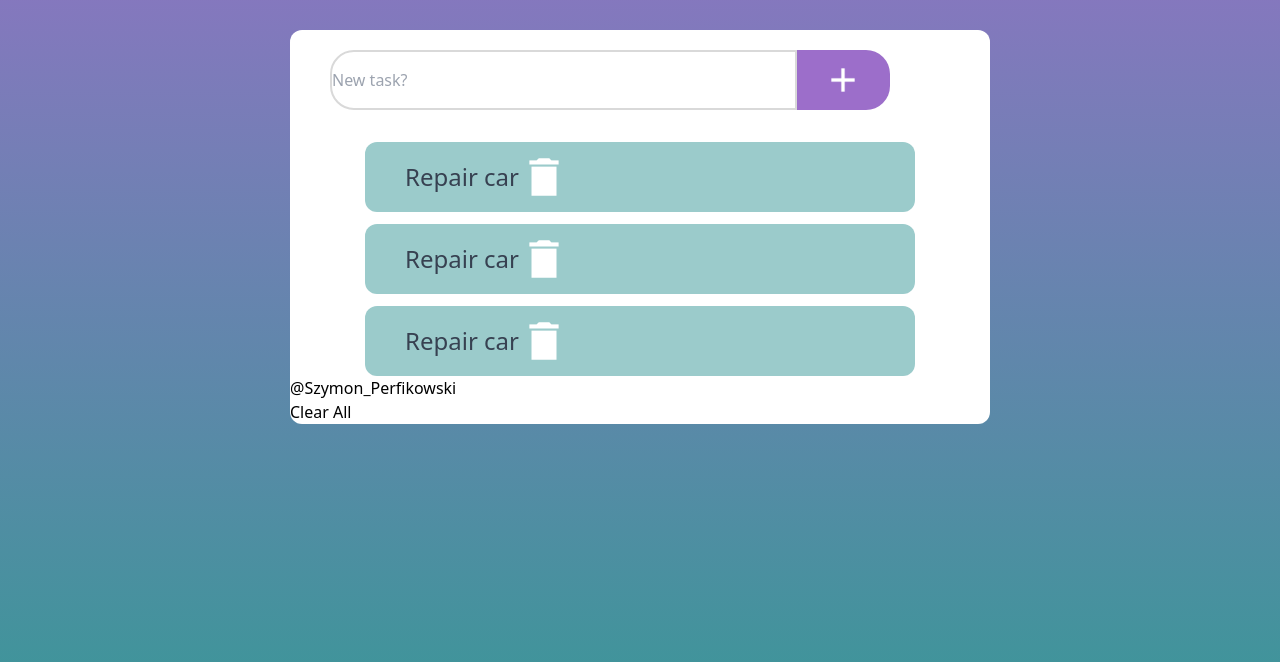
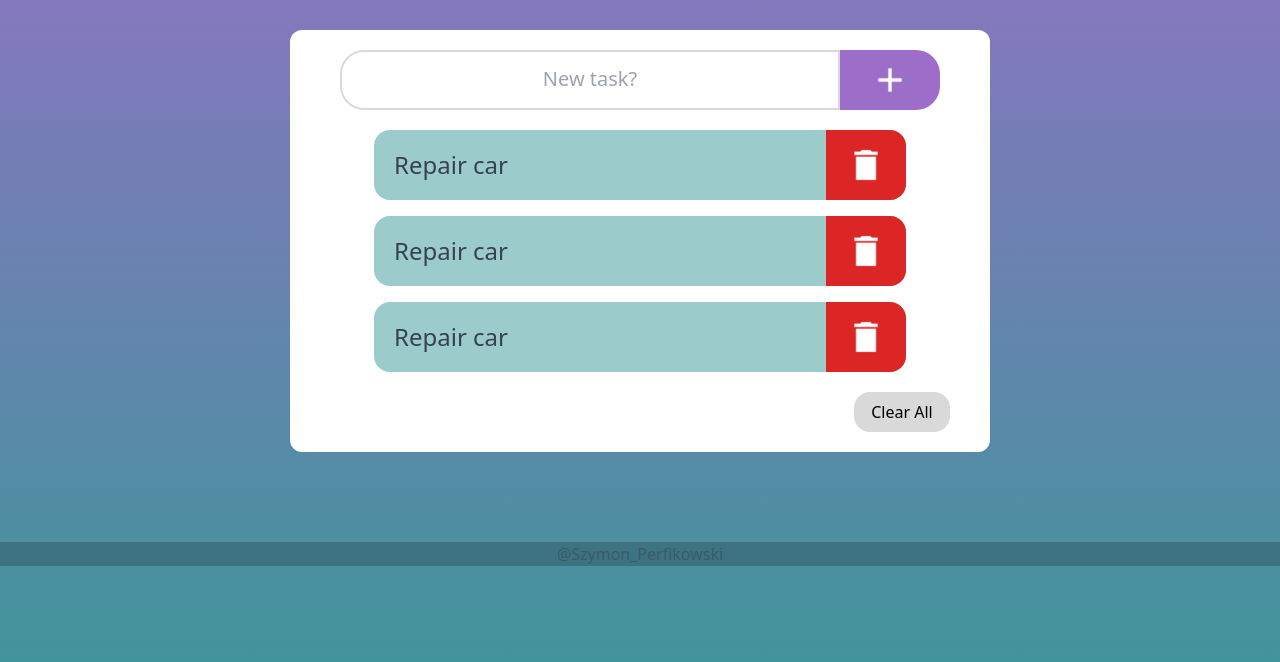
Before and after one commit to qweikfyr/ToDoApp, a website: page index.html in a window 1280 px wide. Shown: the part 234-896 px from the top of the page. Drawn offline with nearby package versions, Linux system fonts and the light colour scheme.

Commit message:
fixed : ...all

```diff
--- a/index.html
+++ b/index.html
@@ -6,34 +6,93 @@
     <meta name="viewport" content="width=device-width, initial-scale=1.0">
     <script src="https://cdn.tailwindcss.com"></script>
     <link href="styles.css" rel="stylesheet">
+
     <title>To-Do's'</title>
+
+    <style type="text/tailwindcss">
+
+        .taskBg {
+            @apply bg-[#399797]/50 mx-16 rounded-2xl h-[70px] mb-4 flex
+        }
+
+        .topic {
+            @apply m-auto text-2xl text-gray-700 ml-5
+        }
+
+        .delete {
+            @apply bg-red-600 rounded-r-2xl
+        }
+
+        .bin {
+            @apply mx-5 w-[40px] h-[40px] m-auto
+        }
+
+    </style>
+
 </head>
 
-<body>
-    <h1 class="text-5xl text-white text-center mt-44" >My To-Do List</h1>
-    <div class="bg-white rounded-xl w-[700px] h-fit mx-auto mt-10">
-        <div id="tasks" class="w-[600px] h-fit flex">
-            <input type="text" placeholder="New task?" class="w-[500px] h-[60px] border-[#D9D9D9] border-2 rounded-l-3xl my-[20px] ml-10 ">
-            <button type="submit" class="w-[100px] h-[60px] border-[#D9D9D9] bg-[#9C6ECA] my-[20px] rounded-r-3xl"><img src="img/add.png" class="w-[40px] h-[40px] m-auto"></button>
+<body class="">
+
+                                            <!-- HEADER -->
+
+    <h1 class="text-5xl text-white text-center mt-44 mb-10" >My To-Do List</h1>
+
+                                            <!-- CONTENT -->
+
+    <div class=" w-[700px] h-fit px-5 bg-white rounded-xl mx-auto">
+
+                                    <!-- BAR WHERE YOU ADDING NEW TASKS  -->
+
+        <div class="h-fit flex justify-center">
+            <input type="text" placeholder="New task?" class="w-[500px] h-[60px] border-[#D9D9D9] border-2 rounded-l-3xl my-5 p-5 placeholder:text-center placeholder:text-xl">
+            <button type="button" class="w-[100px] h-[60px] border-[#D9D9D9] bg-[#9C6ECA] rounded-r-3xl my-5 transition ease-in-out delay-50 hover:-translate-y-1 hover:scale-110"><img src="img/add.png" class="w-[40px] h-[40px] m-auto"></button>
         </div>
-        <div class="" id="tasks">
-            <div class="bg-[#399797]/50 w-[550px] mx-auto rounded-xl h-[70px] mt-3 flex" id="tasks">
-                <p class="ml-10 my-auto text-2xl text-gray-700">Repair car</p>
-                <button class="justify-end"><img src="img/delete.png"></button>
+
+                                            <!-- TASKS TO DO -->
+
+        <!-- <div class="">
+
+            <div class="taskBg">
+                <p class="topic">Repair car</p>
+                <button class="delete"><img src="img/delete.png" class=" bin "></button>
             </div>
-            <div class="bg-[#399797]/50 w-[550px] mx-auto rounded-xl h-[70px] mt-3 flex" id="tasks">
-                <p class="ml-10 my-auto text-2xl text-gray-700">Repair car</p>
-                <button class="justify-end"><img src="img/delete.png"></button>
+
+            <div class="taskBg">
+                <p class="topic">Repair car</p>
+                <button class="delete"><img src="img/delete.png" class=" bin "></button>
             </div>
-            <div class="bg-[#399797]/50 w-[550px] mx-auto rounded-xl h-[70px] mt-3 flex" id="tasks">
-                <p class="ml-10 my-auto text-2xl text-gray-700">Repair car</p>
-                <button class="justify-end"><img src="img/delete.png"></button>
+
+            <div class="taskBg">
+                <p class="topic">Repair car</p>
+                <button class="delete"><img src="img/delete.png" class=" bin "></button>
             </div>
+        </div> -->
+
+        <ul>
+            <li class="taskBg">
+                <p class="topic">Repair car</p>
+                <button class="delete"><img src="img/delete.png" class=" bin "></button>
+            </li>
+            <li class="taskBg">
+                <p class="topic">Repair car</p>
+                <button class="delete"><img src="img/delete.png" class=" bin "></button>
+            </li>
+            <li class="taskBg">
+                <p class="topic">Repair car</p>
+                <button class="delete"><img src="img/delete.png" class=" bin "></button>
+            </li>
+        </ul>
+
+                                    <!-- COPYRIGHT AND CLEAR ALL BUTTON-->
+
+        <div class="flex h-fit w-full flex justify-end">
+            <button class=" my-1 rounded-2xl bg-[#D9D9D9] mb-5 h-10 w-24 mx-5 transition ease-in-out delay-50 hover:-translate-y-1 hover:scale-110 hover:bg-red-600 duration-500">Clear All</button>
         </div>
-        <div class="clearAll">
-            <p class="copyright">@Szymon_Perfikowski</p>
-            <button class="clearAll">Clear All</button>
-        </div>
+
+
+
     </div>
+
+    <footer class=" bg-black/20 text-gray-700/50 text-center absolute inset-x-0 bottom-0 ">@Szymon_Perfikowski</footer>
 </body>
 </html>
```
Also changed, not shown: package.json (added, +22 -0 lines), tailwind.config.js (added, +7 -0 lines), 1 other file.
